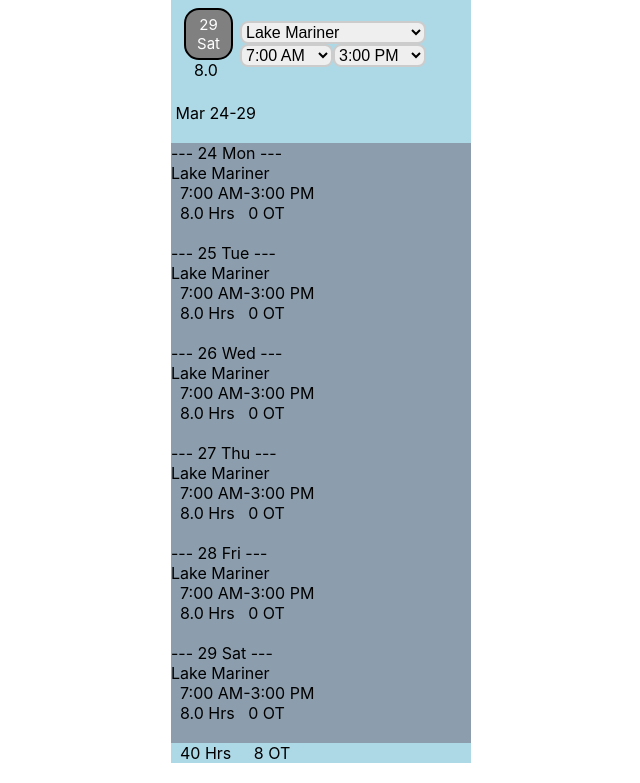
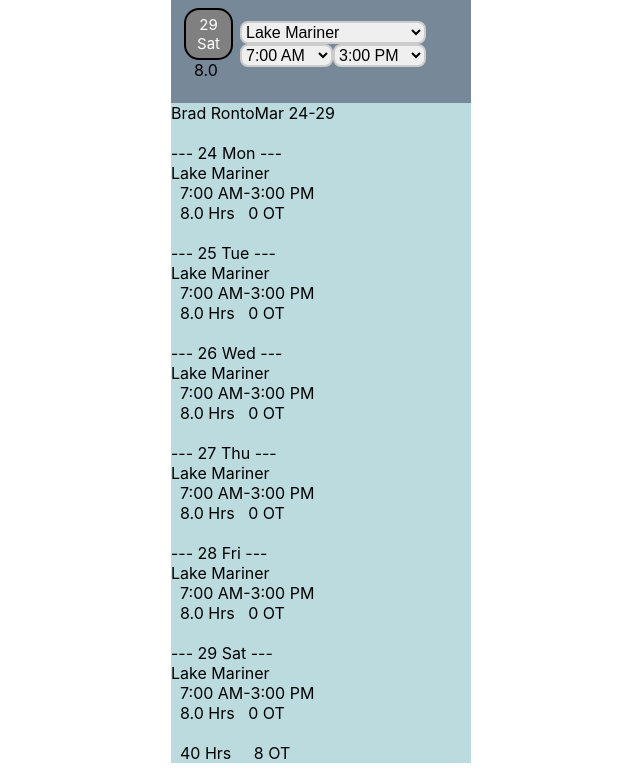
Before and after one commit to bradronto/bradronto.github.io, a React (Create React App) app in the folder timekeep/: page / in a window 1280 px wide. Shown: the part 445-1228 px from the top of the page, without its empty margins (319-959 px from the left). Built offline with nearby package versions, Linux system fonts and the light colour scheme.

Commit message:
new colors

```diff
--- a/timekeep/src/components/cool.css
+++ b/timekeep/src/components/cool.css
@@ -3,7 +3,7 @@
     position: relative;
     width: 300px;
     margin: 20px auto;
-    background-color: lightblue
+    background-color: lightslategray
     ;
   }
 
@@ -14,7 +14,7 @@
 
   .blue{
 
-    background-color: rgb(140, 158, 173);
+    background-color: rgb(187, 219, 223);
   }
 
   .cool-header {
--- a/timekeep/src/components/dates.js
+++ b/timekeep/src/components/dates.js
@@ -260,14 +260,10 @@ const WorkHoursTracker = () => {
       ))}
       <br></br>
 
-     <span defaultValue={"brad"}>
-
-       &nbsp;
-     </span>
+    <div className="blue">
 
 
-
-    {getMonth()} <br></br><br></br>
+    Brad Ronto{getMonth()} <br></br><br></br>
     {daysOfWeek.map((day, index) => (
     <div className="blue" key={index} >
          --- {daysOfWeek[index]} ---<br></br> {workHours[index].job} <br></br>
@@ -279,13 +275,13 @@ const WorkHoursTracker = () => {
         </div>
      ))}
 
-             <span> &nbsp; {totalWeeklyHours.toFixed(2)>40?40:totalWeeklyHours.toFixed(2)} Hrs &nbsp;&nbsp;&nbsp; {totalWeeklyHours.toFixed(2)>40?totalWeeklyHours.toFixed(2)-40:0} OT
+             <span className="blue"> &nbsp; {totalWeeklyHours.toFixed(2)>40?40:totalWeeklyHours.toFixed(2)} Hrs &nbsp;&nbsp;&nbsp; {totalWeeklyHours.toFixed(2)>40?totalWeeklyHours.toFixed(2)-40:0} OT
 
              </span>
 
 
 
-      </div>
+      </div></div>
   );
 };
 
```
